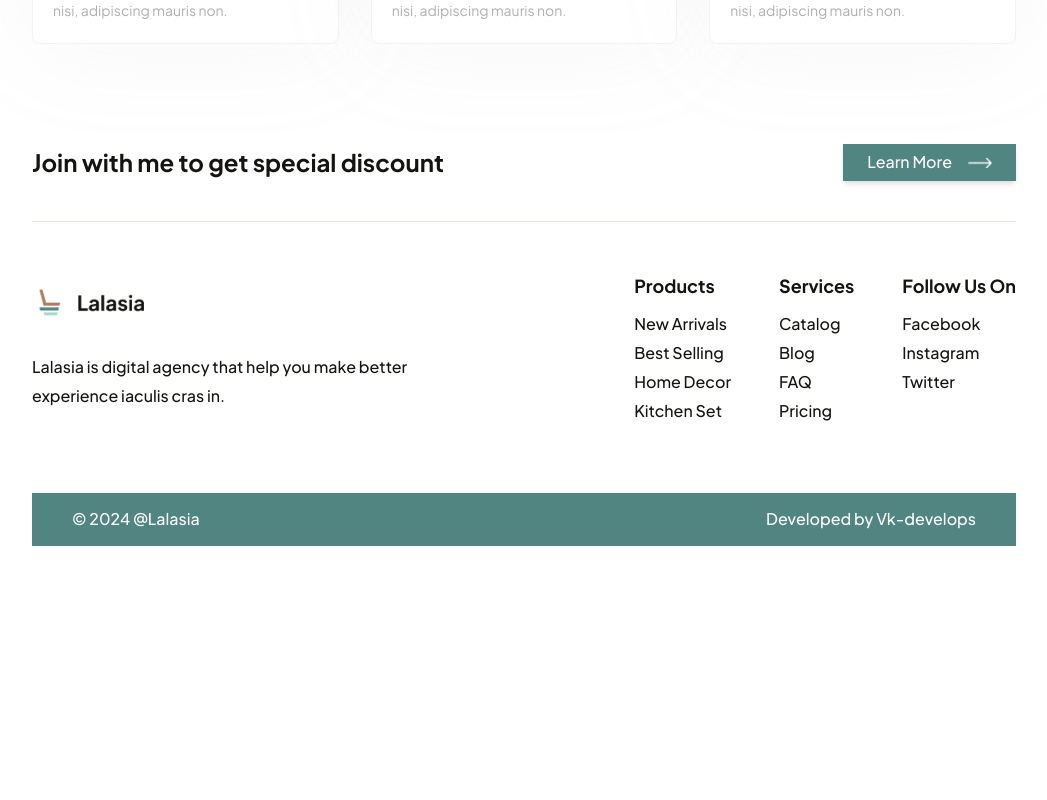
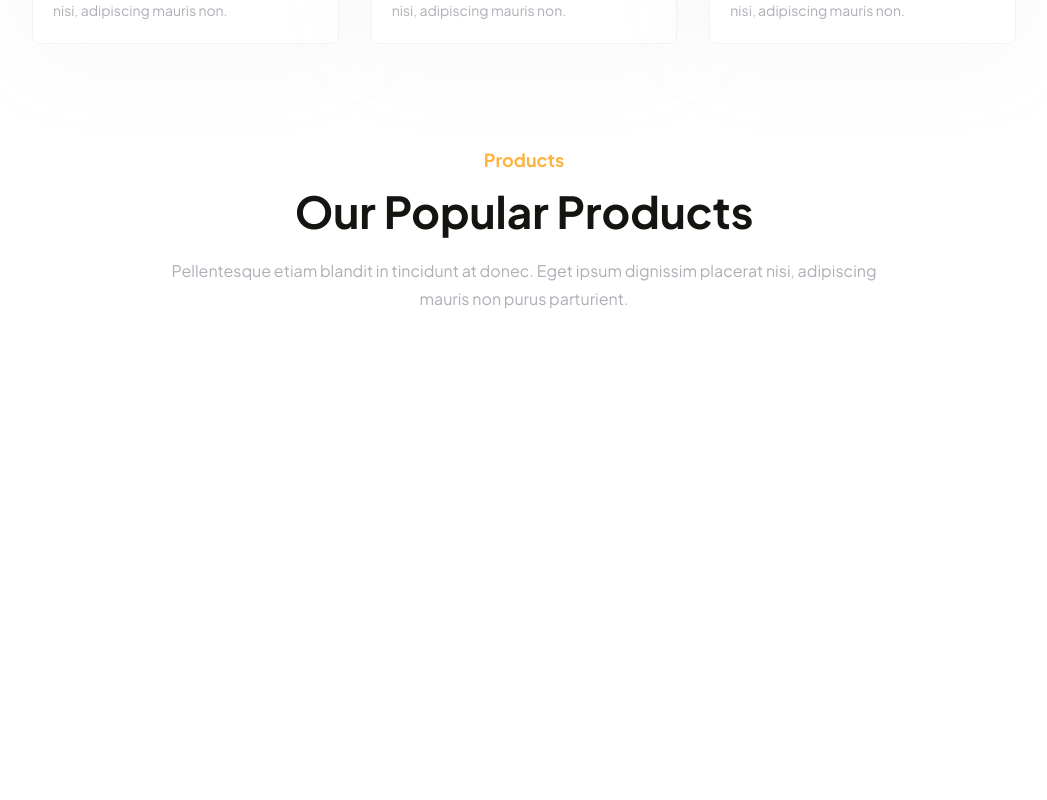
Before and after one commit to vk-develops/Lalasia-MERN-Furniture-Ecommerce, a React (Vite) app in the folder Frontend/: page / in a window 1280 px wide. Shown: the part 1780-2580 px from the top of the page, without its empty margins (116-1163 px from the left). Before the commit the page ends 2346 px from the top, so only its background shows below. Built offline with nearby package versions, Linux system fonts and the light colour scheme; no server answers.

Commit message:
feat: Added the product section header

```diff
--- /dev/null
+++ b/Frontend/src/Components/ProductCard.jsx
@@ -0,0 +1,7 @@
+import React from "react";
+
+const ProductCard = () => {
+    return <div>ProductCard</div>;
+};
+
+export default ProductCard;
--- a/Frontend/src/Pages/Home/HomePage.jsx
+++ b/Frontend/src/Pages/Home/HomePage.jsx
@@ -1,12 +1,14 @@
 import React from "react";
 import HeroSection from "./HeroSection";
 import BenefitsSection from "./BenefitsSection";
+import ProductSection from "./ProductSection";
 
 const HomePage = () => {
     return (
         <>
             <HeroSection />
             <BenefitsSection />
+            <ProductSection />
         </>
     );
 };
--- /dev/null
+++ b/Frontend/src/Pages/Home/ProductSection.jsx
@@ -0,0 +1,22 @@
+import React from "react";
+import { styles } from "../../Styles/styles";
+
+const ProductSection = () => {
+    return (
+        <section className={`${styles.layout} h-screen mt-16 pb-4`}>
+            <div className="flex items-center justify-center flex-col text-center">
+                <h6 className={`${styles.highlitedText}`}>Products</h6>
+                <h2 className={`${styles.secondaryText} pt-3`}>
+                    Our Popular Products
+                </h2>
+                <p className={`${styles.secondaryParaText} pt-4`}>
+                    Pellentesque etiam blandit in tincidunt at donec. Eget ipsum
+                    dignissim placerat nisi, adipiscing <br /> mauris non purus
+                    parturient.
+                </p>
+            </div>
+        </section>
+    );
+};
+
+export default ProductSection;
```
